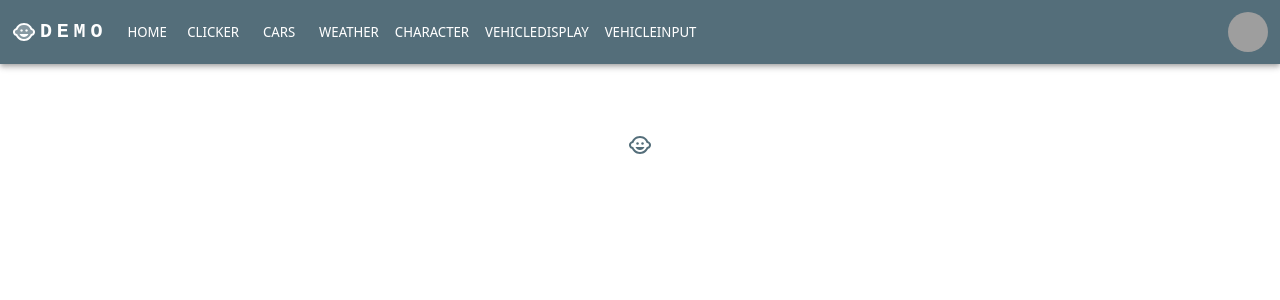
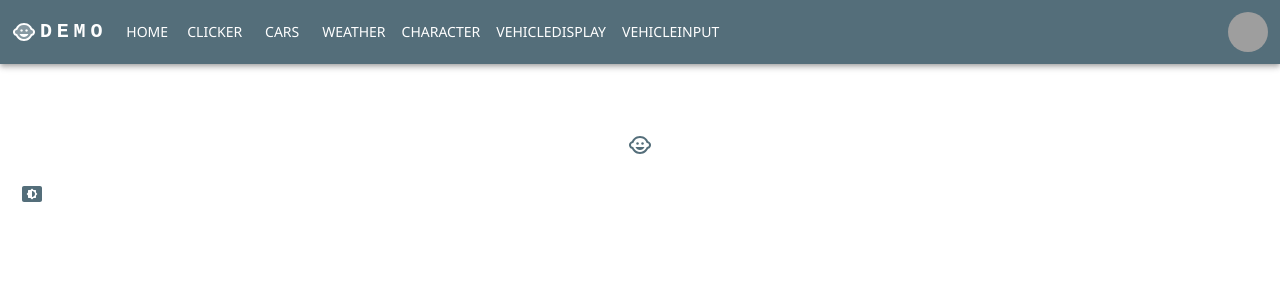
Before and after one commit to fetterollie/demo-create-react-app, a React (Create React App) app in the folder car-app/car-app/: page / in a window 1280 px wide. Shown: the top 300 px of the page. Built offline with nearby package versions, Linux system fonts and the light colour scheme; grey boxes are pictures that could not be loaded.

Commit message:
update theme toggle

```diff
--- a/car-app/car-app/package.json
+++ b/car-app/car-app/package.json
@@ -5,6 +5,7 @@
   "dependencies": {
     "@emotion/react": "^11.11.1",
     "@emotion/styled": "^11.11.0",
+    "@fontsource/noto-sans": "^5.0.5",
     "@material-ui/core": "^4.12.4",
     "@material-ui/icons": "^4.11.3",
     "@mui/icons-material": "^5.11.16",
--- a/car-app/car-app/src/App.js
+++ b/car-app/car-app/src/App.js
@@ -11,11 +11,8 @@ import Weather from './Weather';
 // import axios from 'axios'
 import Typography from '@mui/material/Typography';
 import ChildCareIcon from '@mui/icons-material/ChildCare';
-import { Container } from '@mui/material';
+import { Button, Container } from '@mui/material';
 // import { makeStyles, Paper, Box } from '@material-ui/core';
-import Layout from './Layout';
-import { ThemeProvider, createTheme } from '@mui/material/styles';
-import CssBaseline from '@mui/material/CssBaseline';
 import { createContext } from 'react';
 // import { light } from '@mui/material/styles/createPalette';
 // import InputCar from './components/InputCar';
@@ -24,56 +21,62 @@ import VehicleInput from './VehicleInput';
 import VehicleDisplay from './VehicleDisplay';
 import Navbar from './Navbar';
 import ResponsiveAppBar from './components/ResponsiveAppBar';
+import { createTheme } from '@mui/material/styles';
+import { ThemeProvider } from '@mui/material/styles';
+import CssBaseline from '@mui/material/CssBaseline';
+import "@fontsource/noto-sans"
+import SettingsBrightnessRoundedIcon from '@mui/icons-material/SettingsBrightnessRounded';
+
 
 
 export const ThemeContext = createContext(null);
 
 
-// const darkTheme = createTheme(
-//   {
-//     palette: {
-//       mode: 'dark',
-//       primary: {
-//         main: '#546e7a',
-//       },
-//       secondary: {
-//         main: '#547a73',
-//       },
-//     },
-//     typography: {
-//       fontFamily: 'Noto Sans Display',
-//     },
-//     props: {
-//       MuiAppBar: {
-//         color: 'secondary',
-//       },
-//     },
-//     spacing: 8,
-//   }
-// );
+const darkTheme = createTheme(
+  {
+    palette: {
+      mode: 'dark',
+      primary: {
+        main: '#546e7a',
+    },
+    secondary: {
+        main: '#547a73',
+      },
+    },
+    typography: {
+      fontFamily: "Noto Sans",
+    },
+    props: {
+      MuiAppBar: {
+        color: 'secondary',
+      },
+    },
+    spacing: 4,
+  }
+);
 
-// const lightTheme = createTheme(
-//   {
-//     palette: {
-//       mode: 'light',
-//       primary: {
-//         main: '#546e7a',
-//       },
-//       secondary: {
-//         main: '#547a73',
-//       },
-//     },
-//     typography: {
-//       fontFamily: 'Noto Sans Display',
-//     },
-//     props: {
-//       MuiAppBar: {
-//         color: 'secondary',
-//       },
-//     },
-//     spacing: 8,
-//   }
-// );
+const lightTheme = createTheme(
+  {
+    palette: {
+      mode: 'light',
+      primary: {
+        main: '#546e7a',
+    },
+    secondary: {
+      main: '#547a73',
+      },
+    },
+    typography: {
+      fontFamily: 'Noto Sans',
+    },
+    props: {
+      MuiAppBar: {
+        color: 'secondary',
+      },
+    },
+    spacing: 4,
+  }
+);
 
 
 function App() {
@@ -145,35 +148,25 @@ function App() {
       )
   }
 
-  // const [theme, setTheme] = useState(lightTheme)
+  // Toggle Theme
+  const [theme, setTheme] = useState(lightTheme)
+  const [isDark, setisDark] = useState(false)
 
-  // const [isDark, setisDark] = useState(false)
+  const toggleTheme = () => {
+    setTheme(() => (isDark === true ? lightTheme : darkTheme))
+    setisDark(() => (!isDark))
+    // checking toggle
+    // console.log(isDark)
+    // console.log(theme.palette.mode)
+  }
 
-  // // Toggle Theme attempt #2
-  // const toggleTheme = () => {
-  //   setTheme(() => (isDark === true ? lightTheme : darkTheme))
-  //   setisDark(() => (!isDark))
-  //   console.log(isDark)
-  //   console.log(theme.palette.mode)
-  // }
-
-
-  // // Toggle Theme
-  // const toggleTheme = () => {
-  //   setTheme(
-  //     (curr) => (curr.palette.mode === "light" ? darkTheme : lightTheme)
-  //   );
-  //   console.log(theme.palette.mode)
-  // }
 
 
 
   return (
-    // <ThemeContext.Provider value={{ theme }}>
-    //   <ThemeProvider theme={theme}>
-        // <CssBaseline />
+      <ThemeProvider theme={theme}>
+        <CssBaseline />
           <Router>
-            {/* <Navbar toggleTheme={toggleTheme}/> */}
             <ResponsiveAppBar />
               <div className="container">
                 <div className='content'>
@@ -212,8 +205,10 @@ function App() {
               </div>
 
           </Router>
-    //   </ThemeProvider>
-    // </ThemeContext.Provider>
+        <Button onClick={() => {toggleTheme()}}>
+        <SettingsBrightnessRoundedIcon/>
+        </Button>
+      </ThemeProvider>
   );
 }
 
--- a/car-app/car-app/src/components/ResponsiveAppBar.js
+++ b/car-app/car-app/src/components/ResponsiveAppBar.js
@@ -15,7 +15,8 @@ import AdbIcon from '@mui/icons-material/Adb';
 import ChildCareTwoToneIcon from '@mui/icons-material/ChildCareTwoTone';
 import { Link } from 'react-router-dom';
 
-const pages = ['Home', 'Clicker', 'Cars', 'Weather', 'Character', 'VehicleDisplay', 'VehicleInput'];
+
+const pages = ['Home', 'Clicker', 'Cars', 'Weather', 'Character', 'VehicleDisplay', 'VehicleInput', ''];
 const settings = ['Profile', 'Account', 'Dashboard', 'Logout'];
 
 function ResponsiveAppBar() {
--- /dev/null
+++ b/car-app/car-app/src/components/ToggleTheme.js
@@ -0,0 +1,72 @@
+import { Button } from "@mui/material";
+import { useState } from "react";
+import { createTheme } from '@mui/material/styles';
+
+const darkTheme = createTheme(
+    {
+      palette: {
+        mode: 'dark',
+        primary: {
+          main: '#546e7a',
+      },
+      secondary: {
+          main: '#547a73',
+        },
+      },
+      typography: {
+        fontFamily: "Noto Sans",
+      },
+      props: {
+        MuiAppBar: {
+          color: 'secondary',
+        },
+      },
+      spacing: 4,
+    }
+  );
+
+  const lightTheme = createTheme(
+    {
+      palette: {
+        mode: 'light',
+        primary: {
+          main: '#546e7a',
+      },
+      secondary: {
+        main: '#547a73',
+        },
+      },
+      typography: {
+        fontFamily: 'Noto Sans',
+      },
+      props: {
+        MuiAppBar: {
+          color: 'secondary',
+        },
+      },
+      spacing: 4,
+    }
+  );
+
+const ToggleTheme = () => {
+
+const [theme, setTheme] = useState(lightTheme)
+
+const [isDark, setisDark] = useState(false)
+
+// Toggle Theme attempt #2
+const onToggleTheme = () => {
+    setTheme(() => (isDark === true ? lightTheme : darkTheme))
+    setisDark(() => (!isDark))
+    console.log(isDark)
+    console.log(theme.palette.mode)
+  }
+
+    return (
+        <Button onClick={() => {onToggleTheme()}}>
+            Toggle Theme
+        </Button>
+    );
+}
+
+export default ToggleTheme;
--- a/car-app/car-app/src/index.js
+++ b/car-app/car-app/src/index.js
@@ -1,62 +1,12 @@
 import React from 'react';
 import ReactDOM from 'react-dom/client';
 import App from './App';
-import { createTheme } from '@mui/material/styles';
-import { ThemeProvider } from '@mui/material/styles';
-import CssBaseline from '@mui/material/CssBaseline';
 
-const darkTheme = createTheme(
-  {
-    palette: {
-      mode: 'dark',
-      primary: {
-        main: '#546e7a',
-    },
-    secondary: {
-        main: '#547a73',
-      },
-    },
-    typography: {
-      fontFamily: 'Noto Sans Display',
-    },
-    props: {
-      MuiAppBar: {
-        color: 'secondary',
-      },
-    },
-    spacing: 4,
-  }
-);
 
-const lightTheme = createTheme(
-  {
-    palette: {
-      mode: 'light',
-      primary: {
-        main: '#546e7a',
-    },
-    secondary: {
-      main: '#547a73',
-      },
-    },
-    typography: {
-      fontFamily: 'Noto Sans Display',
-    },
-    props: {
-      MuiAppBar: {
-        color: 'secondary',
-      },
-    },
-    spacing: 4,
-  }
-);
 
 const root = ReactDOM.createRoot(document.getElementById('root'));
 root.render(
   <React.StrictMode>
-    <ThemeProvider theme={lightTheme}>
-      <CssBaseline />
-      <App />
-    </ThemeProvider>
+    <App />
   </React.StrictMode>
 );
```
Also changed, not shown: 1 other file (tests, documents, lock files or other folders).
